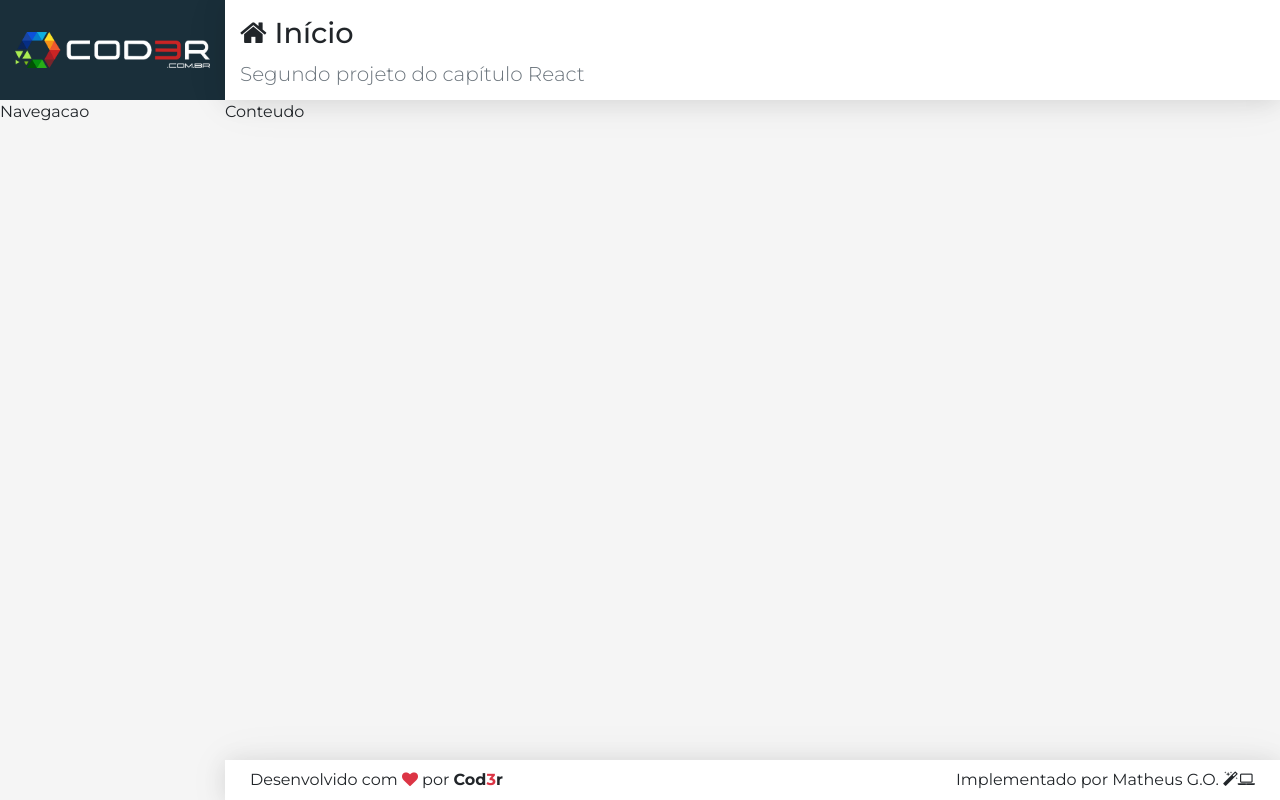
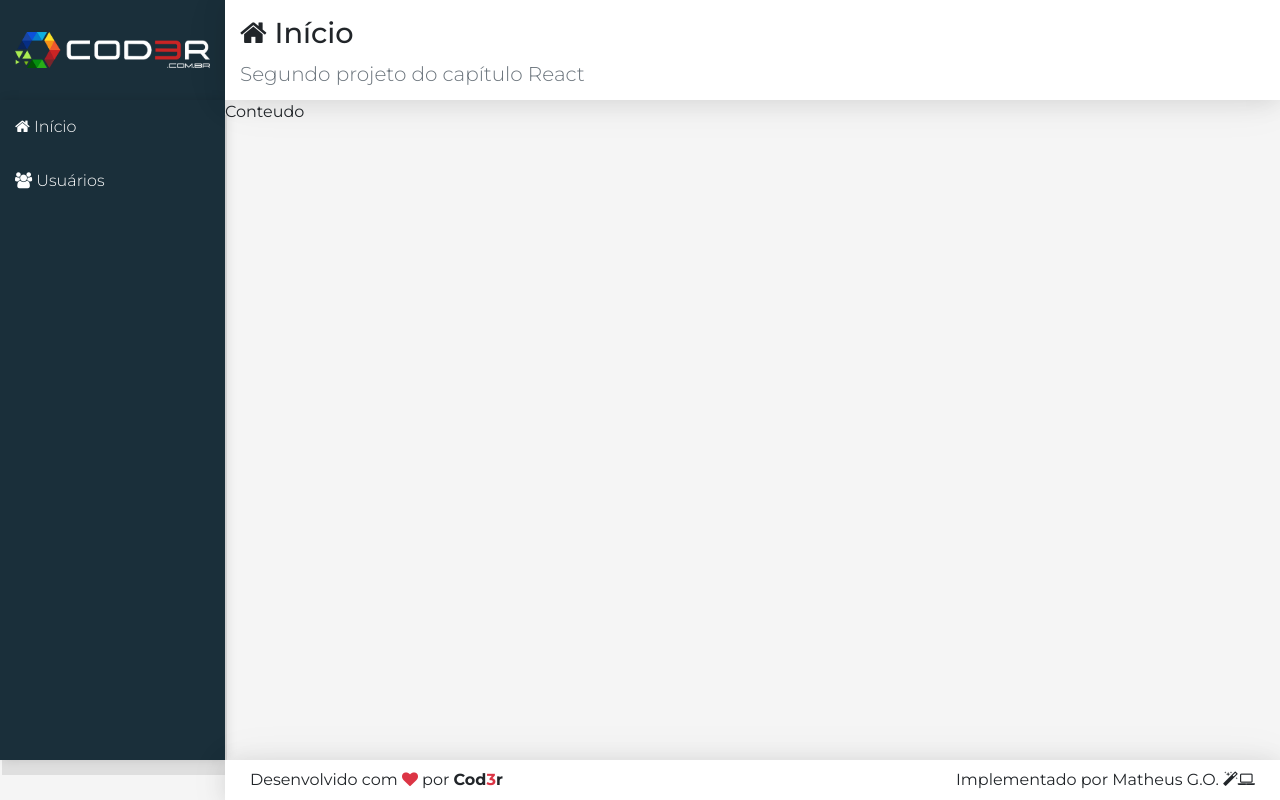
Before and after one commit to PomboObeso/crud-system-users, a React (Create React App) app in the folder frontend/: page / in a window 1280 px wide. Built offline with nearby package versions, Linux system fonts and the light colour scheme.

Commit message:
Implementação da estrutura basica da Navbar

```diff
--- a/frontend/src/components/template/Nav.css
+++ b/frontend/src/components/template/Nav.css
@@ -0,0 +1,18 @@
+aside.menu-area{
+    background-color: var(--bg-dark);
+    box-shadow:
+        2px 0 10px 0 rgba(0,0,0,0.12),
+        2px 15px 0 rgba(0,0,0,0.09);
+}
+
+.menu a {
+    display: block;
+    text-decoration: none;
+    color: #FFF;
+    padding: 15px;
+    font-weight: 300;
+}
+
+.menu a:hover {
+    background: linear-gradient(135deg, #07a7e3 0%, #32dac3 100%);
+}
--- a/frontend/src/components/template/Nav.jsx
+++ b/frontend/src/components/template/Nav.jsx
@@ -3,5 +3,12 @@
 
 export default props =>
     <aside className="menu-area">
-        Navegacao
+        <nav className="menu">
+            <a href="#/">
+                <i className="fa fa-home"></i> Início
+            </a>
+            <a href="#/users">
+                <i className="fa fa-users"></i> Usuários
+            </a>
+        </nav>
     </aside>
```
